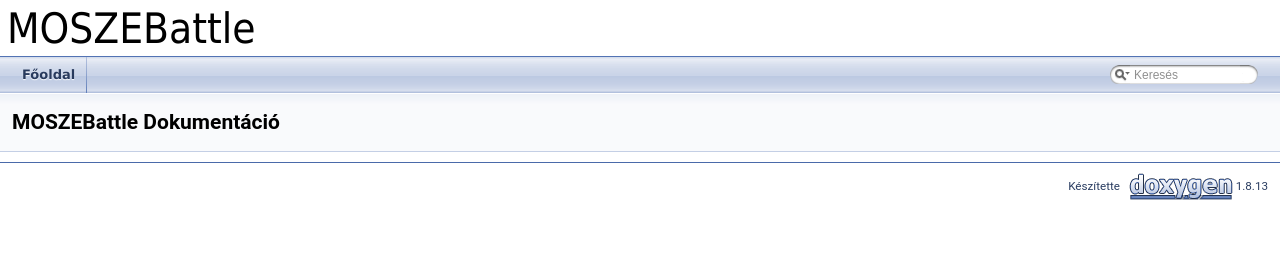
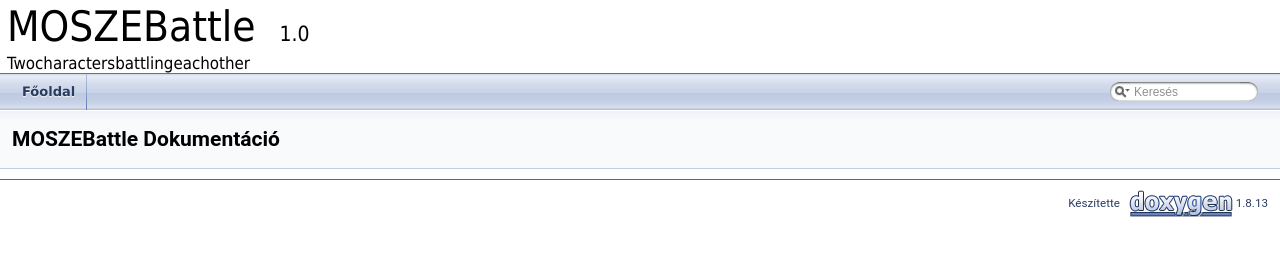
Before and after one commit to Teaching-projects/SZE-MOSZE-2020-Cminusminus, a plain HTML site: page index.html in a window 1280 px wide. Drawn offline with Linux system fonts and the light colour scheme.

Commit message:
Update gh-pages to output generated at 6823d2c

```diff
--- a/index.html
+++ b/index.html
@@ -22,7 +22,9 @@
  <tr style="height: 56px;">
   <td id="projectalign" style="padding-left: 0.5em;">
    <div id="projectname">MOSZEBattle
+   &#160;<span id="projectnumber">1.0</span>
    </div>
+   <div id="projectbrief">Twocharactersbattlingeachother</div>
   </td>
  </tr>
  </tbody>
```
